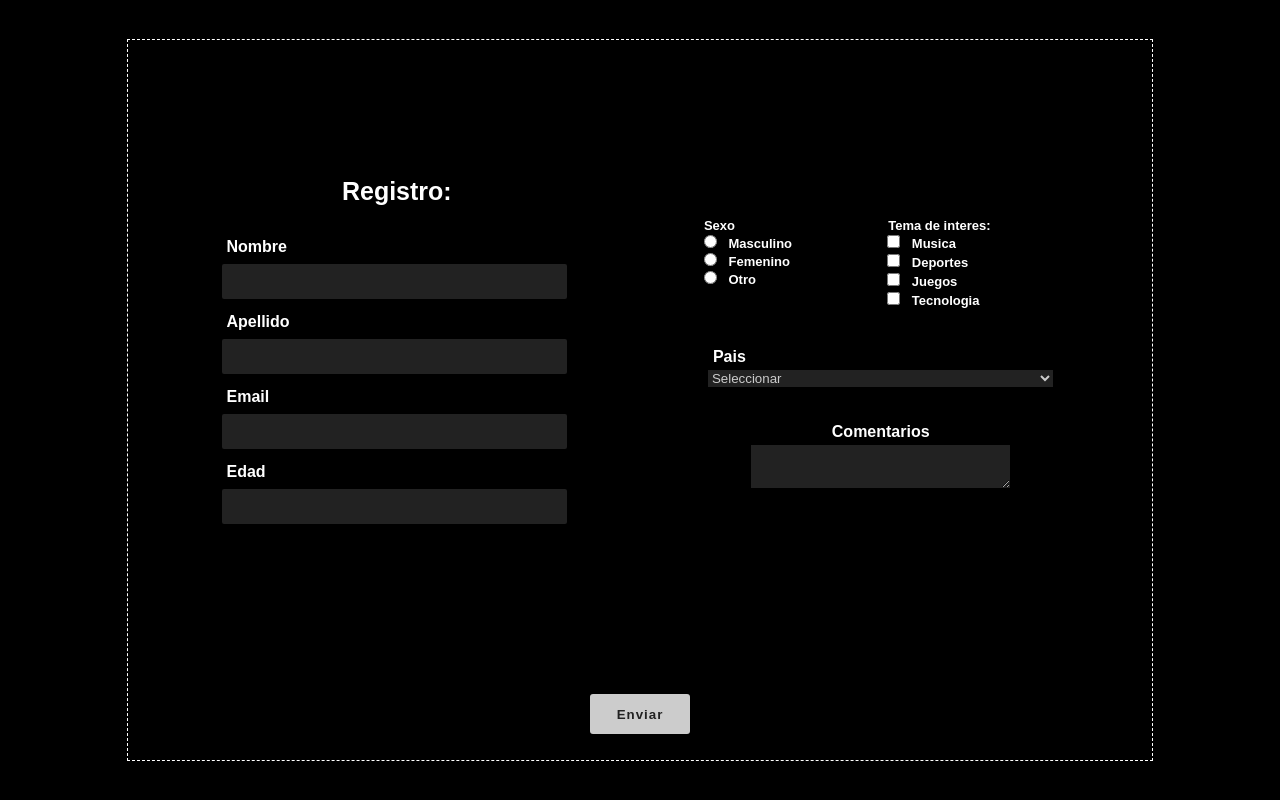
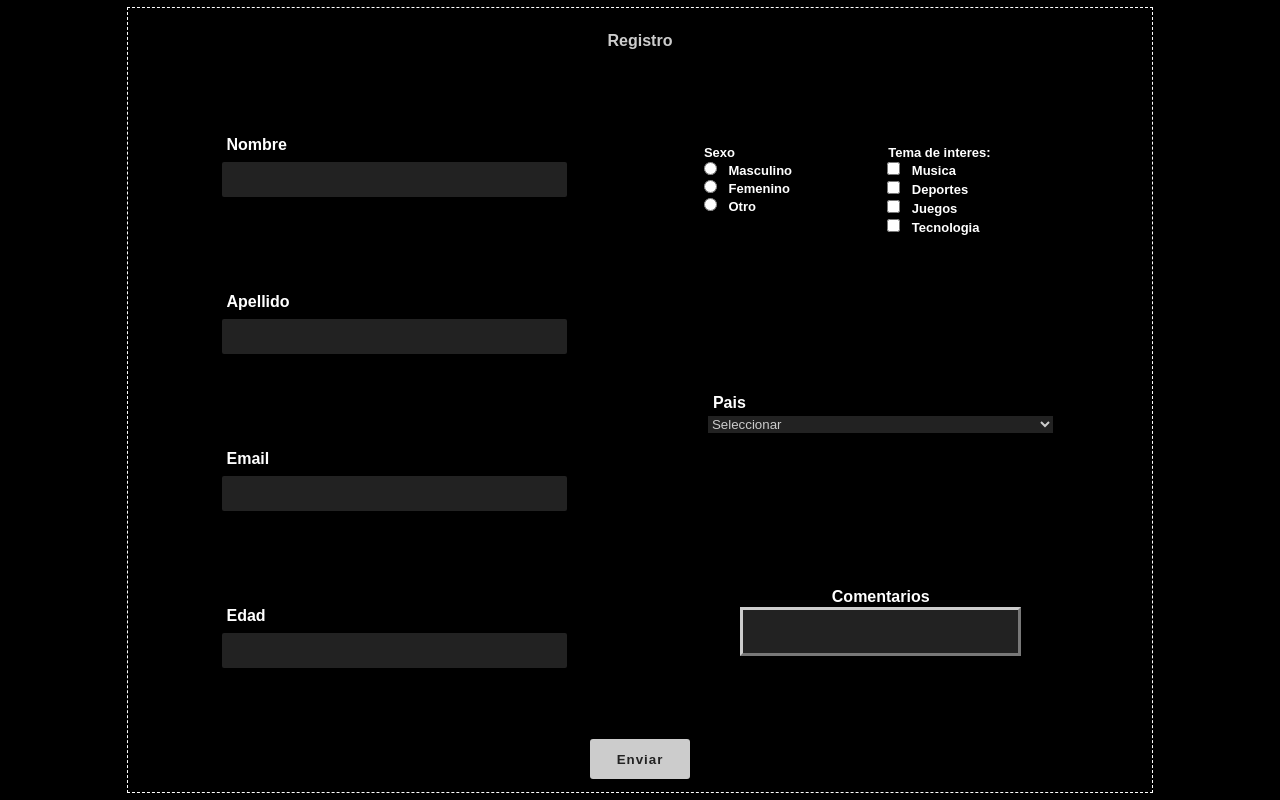
Before and after one commit to faustoazzaretti/lppa-parcial-1, a plain HTML site: page index.html in a window 1280 px wide. Drawn offline with nearby package versions, Linux system fonts and the light colour scheme.

Commit message:
LPPA-PARCIAL: Modify divs order

```diff
--- a/css/style.css
+++ b/css/style.css
@@ -13,16 +13,26 @@ form {
     justify-content: center;
     align-items: center;
     flex-wrap: wrap;
-    height: 90%;
+    height: 98%;
     width: 80vw;
     border: 1px dashed white;
     font-family: 'Titillium Web', sans-serif
 }
 
+.title {
+    display: flex;
+    justify-content: center;
+    align-items: center;
+    width: 100%;
+    height: 40px;
+    font-weight: bold;
+    color: #ccc;
+}
+
 .left-form,.right-form {
     display: flex;
     flex-direction: column;
-    justify-content: center;
+    justify-content: space-around;
     align-items: center;
     width: 45%;
     height: 80%;
@@ -52,9 +62,10 @@ form {
     margin: 4px 0 4px 0;
     height: 60px;
     background-color: #222222;
-    color: white;
+    color: #ccc;
     font-size: 13px;
     border-radius: 2px;
+    padding: 10px;
 }
 
 input[type="text"]:hover,.comments textarea:hover {
@@ -112,6 +123,16 @@ input[type="text"]:hover,.comments textarea:hover {
     background-color: #222222;
     border: none;
     color: #ccc;
+    outline-style: outset;
+    padding: 10px;
+    resize: none;
+}
+
+.button-form {
+    display: flex;
+    justify-content: center;
+    align-items: center;
+    width: 100%;
 }
 
 button {
--- a/index.html
+++ b/index.html
@@ -15,10 +15,13 @@
             <!--Start Form-->
             <form autocomplete="off">
                 <!--Start left-form-->
+                <div class="title">
+                    <h2>Registro</h2>
+                </div>
                 <div class="left-form">
-                    <h2>Registro:</h2>
+
                     <div class="name">
-                        <label for="">Nombre</label>
+                        <label for="name">Nombre</label>
                         <input id="name" type="text" name="name">
                         <p id="nameError" class="error"></p>
                     </div>
@@ -53,14 +56,14 @@
                             <p id="sexError" class="error"></p>
                         </div>
                         <div class="topic-interest">
-                            <label for="interes">Tema de interes:</label><br>
-                            <input id="music" type="checkbox" name="interes" value="musica">
+                            <label for="interest">Tema de interes:</label><br>
+                            <input id="music" type="checkbox" name="interest" value="musica">
                             <label for="interes">Musica</label><br>
-                            <input id="deports" type="checkbox" name="interes" value="deportes">
+                            <input id="deports" type="checkbox" name="interest" value="deportes">
                             <label for="interes">Deportes</label><br>
-                            <input id="game" type="checkbox" name="interes" value="juegos">
+                            <input id="game" type="checkbox" name="interest" value="juegos">
                             <label for="interes">Juegos</label><br>
-                            <input id="technology" type="checkbox" name="interes" value="tecnologia">
+                            <input id="technology" type="checkbox" name="interest" value="tecnologia">
                             <label for="interes">Tecnologia</label><br><br>
                             <p id="interestError" class="error"></p>
                         </div>
@@ -83,7 +86,9 @@
                     </div>
                 </div>
                 <!--Finish Right Form-->
-                <button id="send" type="submit" onclick='return enviarFormulario();'>Enviar</button>
+                <div class="button-form">
+                    <button id="send" type="submit" onclick='return enviarFormulario();'>Enviar</button>
+                </div>
             </form>
             <!--Finish Form-->
         </div>
```
